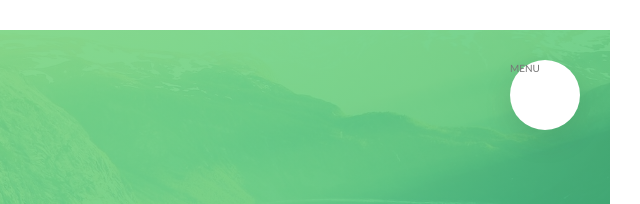
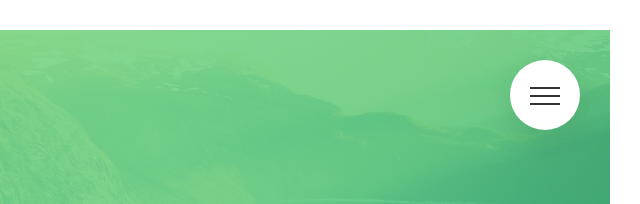
Before and after one commit to sajicode/advaced-css, a website: page natours/index.html in a window 1280 px wide. Shown: the top 204 px of the page, 640-1280 px from the left. Drawn offline with Linux system fonts and the light colour scheme.

Commit message:
complete the css navigattion

```diff
--- a/natours/index.html
+++ b/natours/index.html
@@ -19,7 +19,9 @@
   <body>
     <div class="navigation">
       <input type="checkbox" class="navigation__checkbox" id="navi-toggle" />
-      <label for="navi-toggle" class="navigation__button">MENU</label>
+      <label for="navi-toggle" class="navigation__button">
+        <span class="navigation__icon">&nbsp;</span>
+      </label>
 
       <div class="navigation__background">&nbsp;</div>
 
--- a/natours/sass/layout/_navigation.scss
+++ b/natours/sass/layout/_navigation.scss
@@ -13,6 +13,8 @@
     border-radius: 50%;
     z-index: 2000;
     box-shadow: 0 1rem 3rem rgba($color-black, .1);
+    text-align: center;
+    cursor: pointer;
   }
 
   &__background {
@@ -82,6 +84,8 @@
     }
   }
 
+  // functionality
+
   &__checkbox:checked ~ &__background {
     transform: scale(80);
   }
@@ -90,4 +94,58 @@
     opacity: 1;
     width: 100%;
   }
+
+  // icon
+  &__icon {
+    position: relative;
+    margin-top: 3.5rem;
+
+    &,
+    &::before,
+    &::after {
+      width: 3rem;
+      height: 2px;
+      background-color: $color-grey-dark-3;
+      display: inline-block;
+    }
+
+    &::before,
+    &::after {
+      content: "";
+      position: absolute;
+      left: 0;
+      transition: all .2s;
+    }
+
+    &::before {
+      top: -.8rem;
+    }
+
+    &::after {
+      top: .8rem;
+    }
+  }
+
+  &__button:hover &__icon::before {
+    top: -1rem;
+  }
+
+  &__button:hover &__icon::after {
+    top: 1rem;
+  }
+
+  // when the checkbox is clicked, select its sibling and then the sibling's child
+  &__checkbox:checked + &__button &__icon {
+    background-color: transparent;
+  }
+
+  &__checkbox:checked+&__button &__icon::before {
+    top: 0;
+    transform: rotate(135deg);
+  }
+
+  &__checkbox:checked+&__button &__icon::after {
+    top: 0;
+    transform: rotate(-135deg);
+  }
 }
```
Also changed, not shown: natours/css/style.css.
